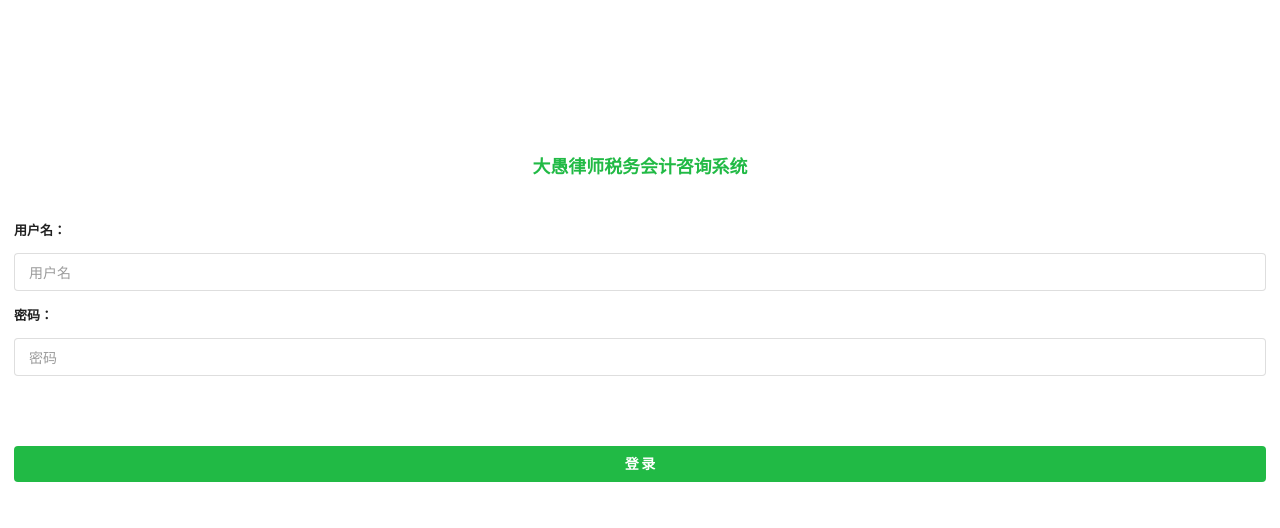
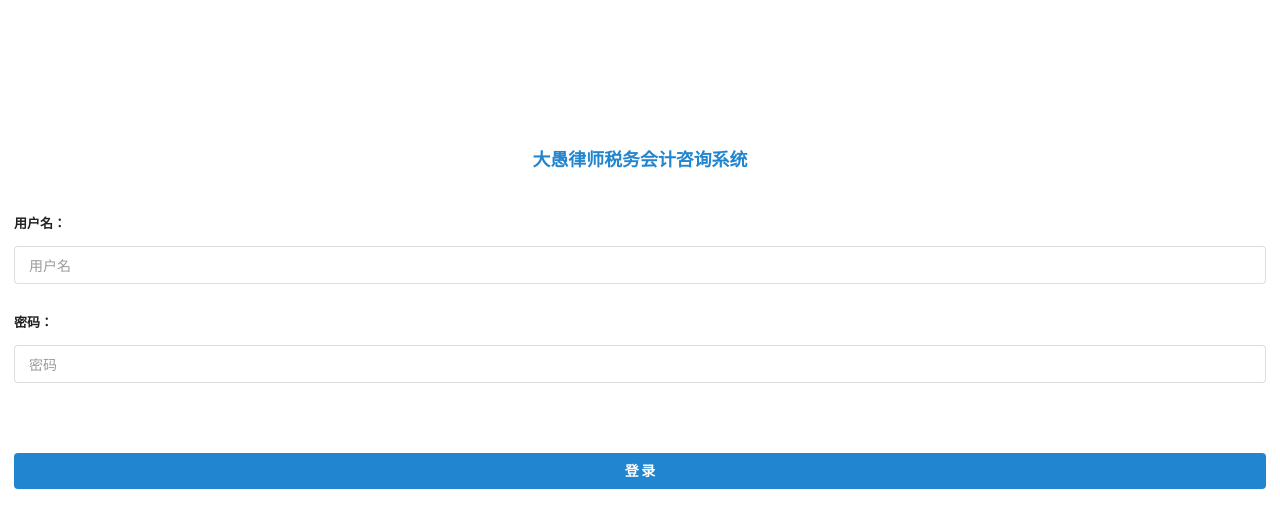
Before and after one commit to perrywang/flask-dayu, a Flask app: page /consultant/login in a window 1280 px wide. Shown: the top 528 px of the page. Run offline with Flask 2, Linux system fonts and the light colour scheme.

Commit message:
consultant login using blue color

```diff
--- a/app/consultant_controller.py
+++ b/app/consultant_controller.py
@@ -20,7 +20,7 @@ def consultant_login():
     if authenticated():
         return redirect('/consultant/home')
     if request.method == 'GET':
-        return render_template('login.html')
+        return render_template('login.html',isConsultant = True)
     if request.method == 'POST':
         logging_user = validate_login(request.form['username'], request.form['password'])
         if logging_user is not None:
--- a/app/templates/login.html
+++ b/app/templates/login.html
@@ -10,17 +10,25 @@
 <body>
     <div class="ui middle aligned grid" style="margin:0;height:80%">
     	<div class="column">
+            {% if isConsultant %}
+            <h3 class="ui blue center aligned header">大愚律师税务会计咨询系统</h3>
+            {% else %}
     	    <h3 class="ui green center aligned header">大愚律师税务会计咨询系统</h3>
+            {% endif %}
     		<form class="ui form" action="{{ request.path }}" method="POST" style="margin-top:3em;">
 			  <div class="field">
 			    <label>用户名：</label>
 			    <input type="text" name="username" placeholder="用户名">
 			  </div>
-			  <div class="field">
+			  <div class="field" style="margin-top:2em;">
 			      <label>密码：</label>
 			      <input type="password" name="password" placeholder="密码">
 		      </div>
+              {% if isConsultant %}
+              <button class="ui blue fluid button " type="submit">登 录</button>
+              {% else %}
 			  <button class="ui green fluid button " type="submit">登 录</button>
+              {% endif %}
 			</form>
     	</div>
     </div>
--- a/app/templates/user/search.html
+++ b/app/templates/user/search.html
@@ -11,7 +11,7 @@
                   {% endfor %}
 			      </select>
 		      </div>
-			  <div class="field">
+			  <div class="field" style="margin-top:2em;">
 			      <label>涉及业务：</label>
 			      <select name="category">
                   {% for category in categories %}
--- a/app/user_controller.py
+++ b/app/user_controller.py
@@ -30,7 +30,7 @@ def user_login():
     if authenticated():
         return redirect('/user/home')
     elif request.method == 'GET':
-        return render_template('login.html')
+        return render_template('login.html', isConsultant = False)
     if request.method == 'POST':
         logging_user = validate_login(request.form['username'], request.form['password'])
         if logging_user is not None:
```
